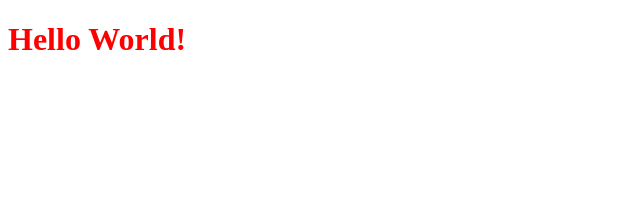
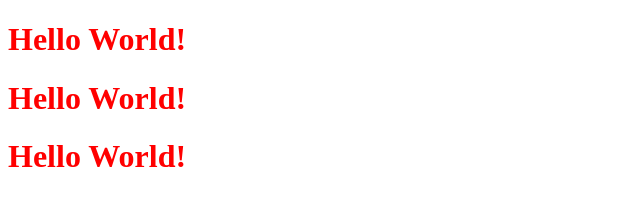
Before and after one commit to eugene-gold/adaptive-page, a plain HTML site: page index.html in a window 1280 px wide. Shown: the whole page, without its empty margins (0-640 px from the left). Drawn offline with Linux system fonts and the light colour scheme.

Commit message:
second commit index.ht,l

```diff
--- a/index.html
+++ b/index.html
@@ -9,6 +9,8 @@
 </head>
 <body>
     <h1>Hello World!</h1>
+    <h1>Hello World!</h1>
+    <h1>Hello World!</h1>
 
 
 
```
